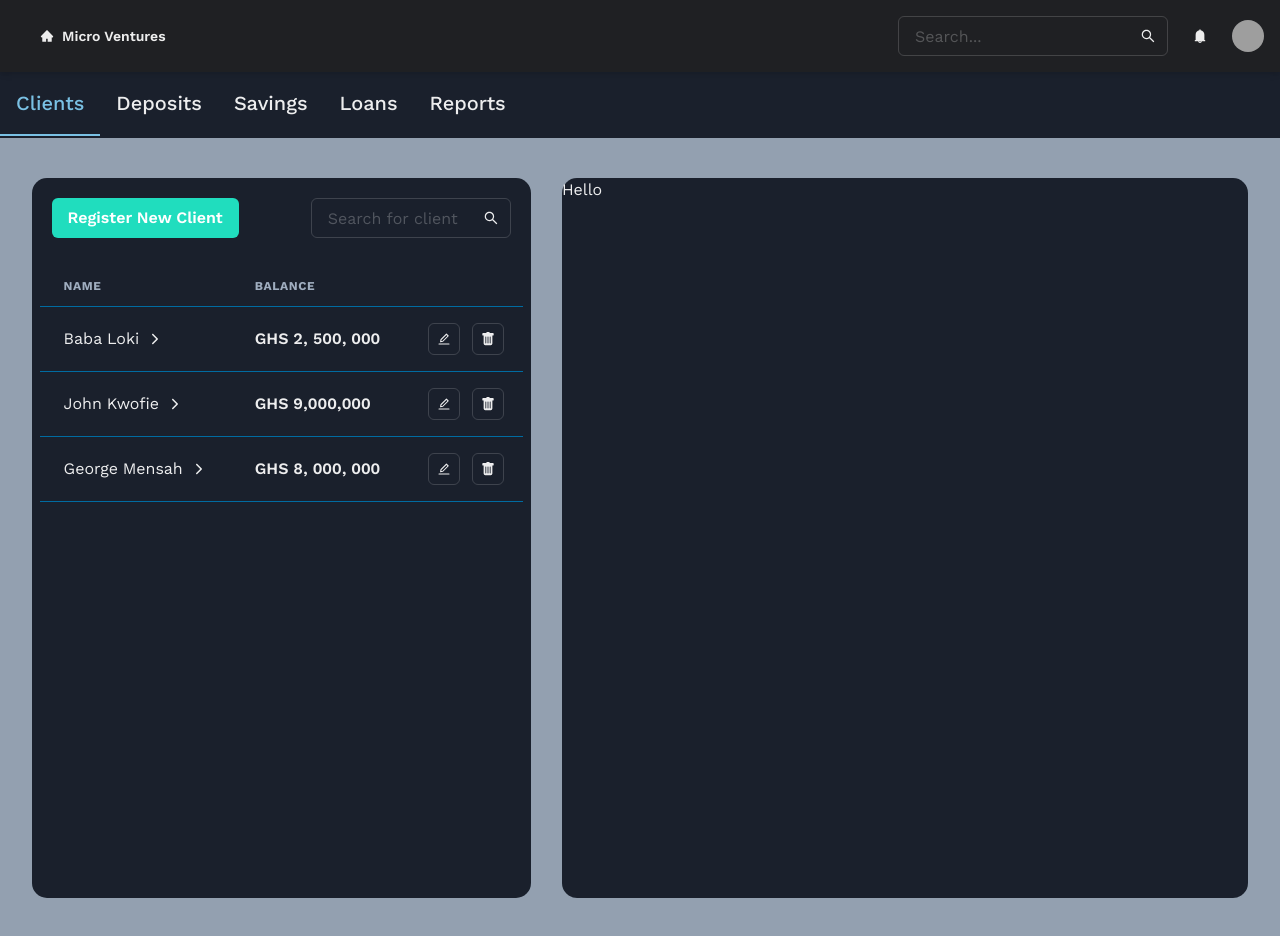
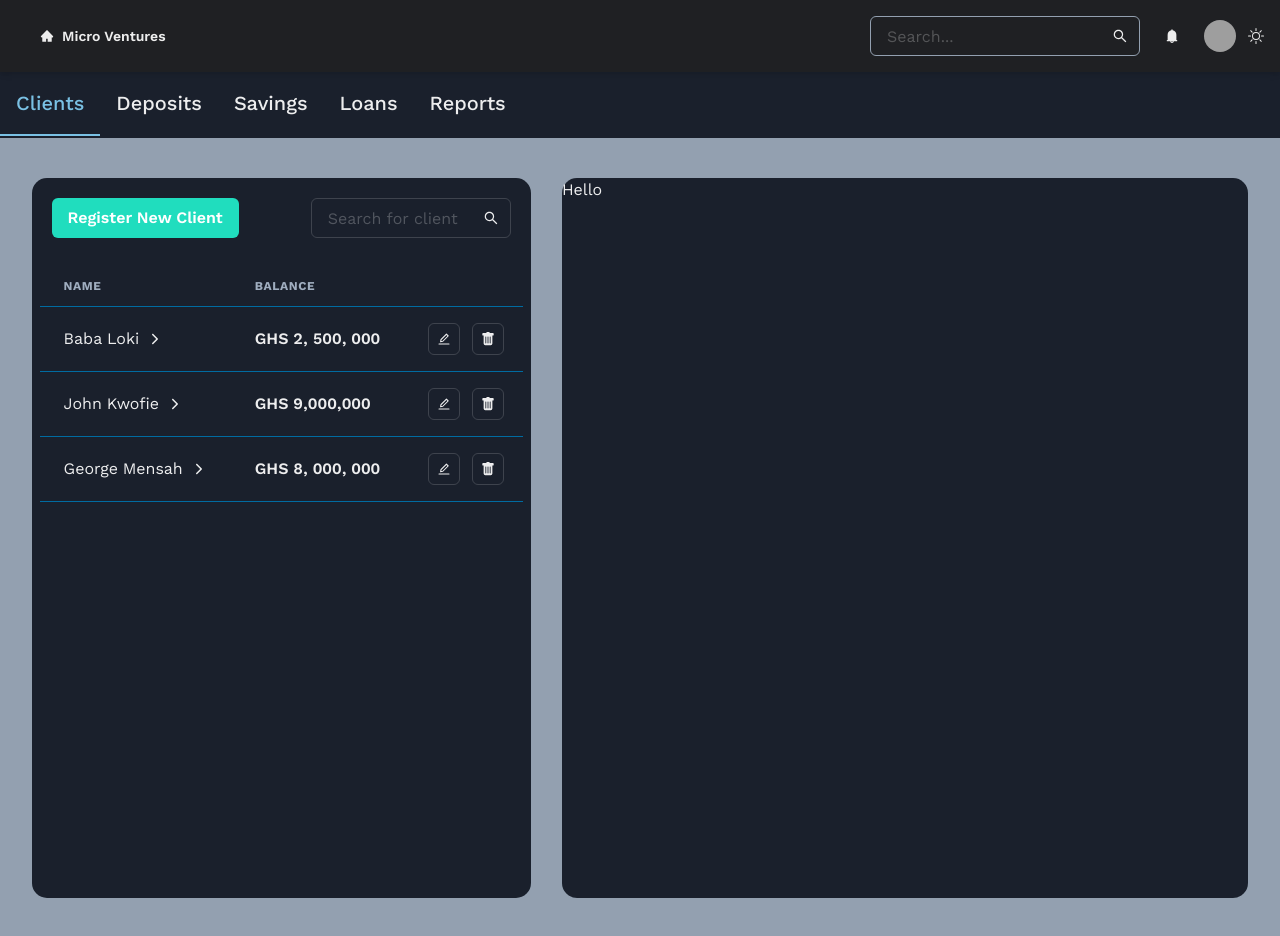
Before and after one commit to mpereannor/susu_fe, a Next.js app: page /admin in a window 1280 px wide. Built offline with nearby package versions, Linux system fonts and the light colour scheme; grey boxes are pictures that could not be loaded.

Commit message:
feat: color mode for dashboard

```diff
--- a/lib/colorMode.tsx
+++ b/lib/colorMode.tsx
@@ -1,10 +1,11 @@
-import { Button, useColorMode } from '@chakra-ui/react'
+import { ButtonGroup, useColorMode } from '@chakra-ui/react'
+import { BsMoon, BsSun } from 'react-icons/bs'
 
 export function ToggleColor() {
   const { colorMode, toggleColorMode } = useColorMode()
   return (
-    <Button onClick={toggleColorMode}>
-      Toggle{colorMode === 'light' ? 'dark' : 'light'}
-    </Button>
+    <ButtonGroup onClick={toggleColorMode}>
+      {colorMode === 'light' ? <BsMoon /> : <BsSun />}
+    </ButtonGroup>
   )
 }
--- a/organisms/header/index.tsx
+++ b/organisms/header/index.tsx
@@ -22,9 +22,11 @@ import {
   AiOutlineMenu,
   AiOutlineSearch,
 } from 'react-icons/ai'
+import { ToggleColor } from '../../lib/colorMode'
 
 const Header = () => {
-  const bg = useColorModeValue('white', 'susuDarkBg')
+  const bg = useColorModeValue('gray.300', 'susuDarkBg')
+  // const borderColor = useColorModeValue('susuDarkBg', 'susuDarkBg')
   const mobileNav = useDisclosure()
   return (
     <Fragment>
@@ -113,12 +115,15 @@ const Header = () => {
             alignItems="center"
           >
             <InputGroup>
-              <Input type="tel" placeholder="Search..." />
+              <Input
+                borderColor={"#93a0b0"}
+                type="tel"
+                placeholder="Search..."
+              />
               <InputRightElement pointerEvents="none">
                 <AiOutlineSearch />
               </InputRightElement>
             </InputGroup>
-
             <chakra.a
               p={3}
               color="gray.800"
@@ -136,12 +141,12 @@ const Header = () => {
               <AiFillBell />
               <VisuallyHidden>Notifications</VisuallyHidden>
             </chakra.a>
-
             <Avatar
               size="sm"
               name="Dan Abrahmov"
               src="https://bit.ly/dan-abramov"
             />
+            <ToggleColor />
           </HStack>
         </Flex>
       </chakra.header>
--- a/styles/theme.ts
+++ b/styles/theme.ts
@@ -21,7 +21,10 @@ export const theme = extendTheme({
       200: '#bff5ec',
     },
     secondary: {
+    50: "rgba(32, 158, 221, 0.2)",
+    100: "rgba(32, 158, 221, 0.4)",
       500: ' #209edd',
+
     },
     susuDarkBg: '#1F2023',
     susuColor: '#1A202C',
```
